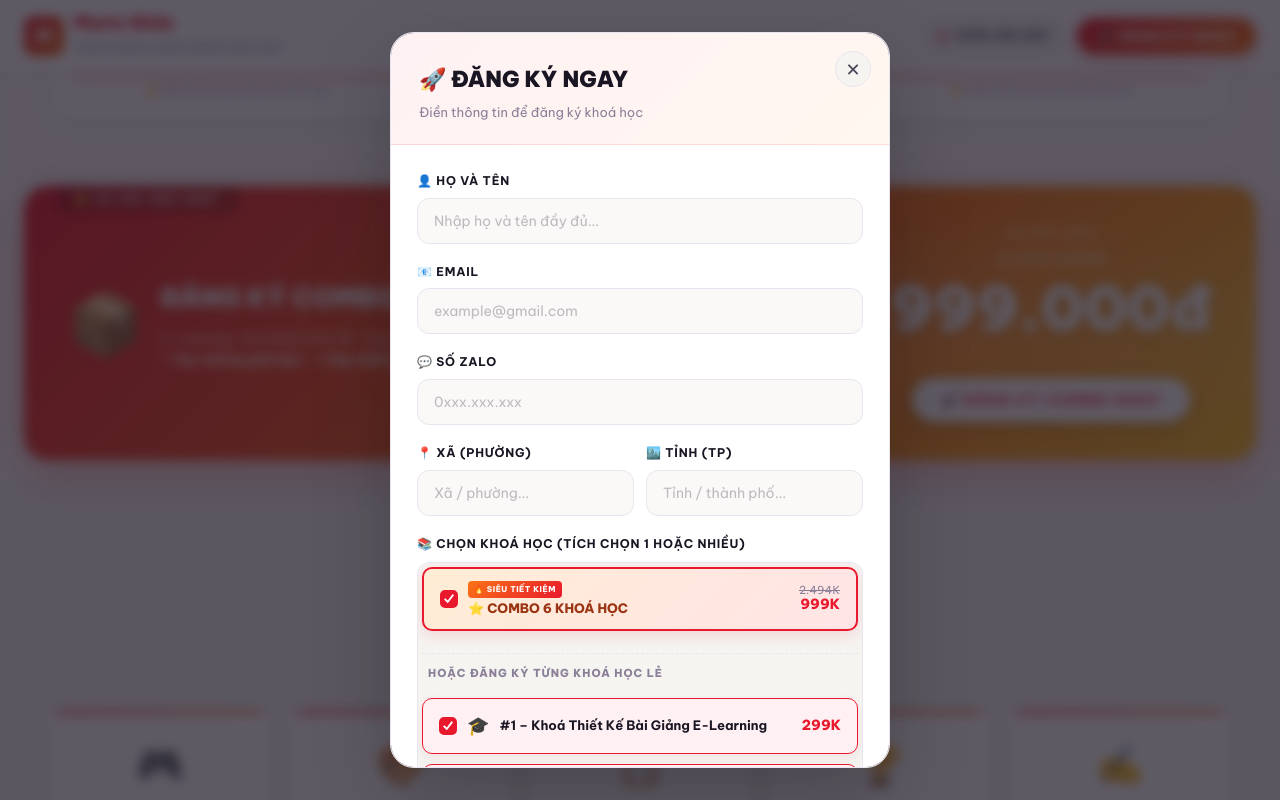
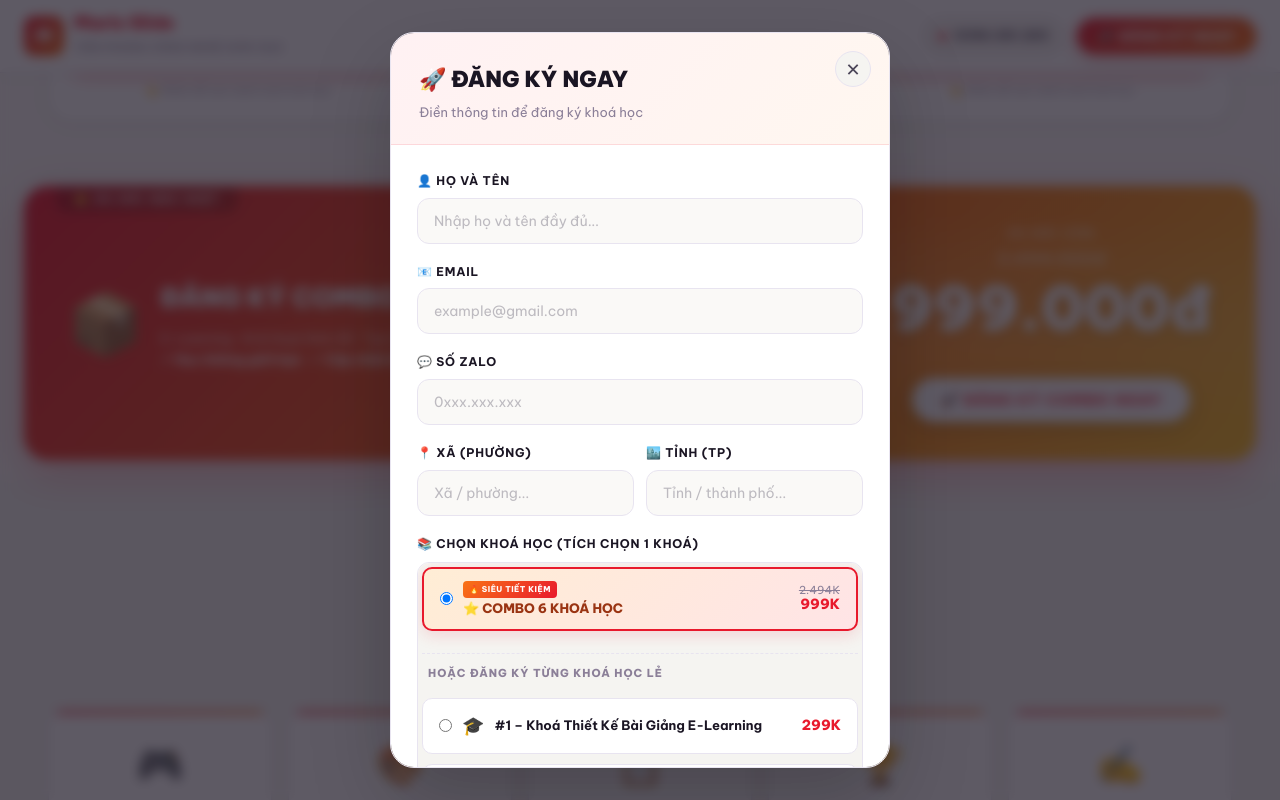
Before and after one commit to Marioslide339/khoahoccongnghe2_marisslide, a React (Vite) app: page / in a window 1280 px wide. Both pictures are taken after a click on the button "🚀 ĐĂNG KÝ COMBO NGAY". Shown: the part 1636-2436 px from the top of the page. Built offline with nearby package versions, Linux system fonts and the light colour scheme.

Commit message:
Update App.tsx

```diff
--- a/src/App.tsx
+++ b/src/App.tsx
@@ -588,43 +588,21 @@ function RegisterModal({ defaultCourse = '', onClose, onPayment }: RegisterModal
   const [form, setForm] = useState({
     name: '', email: '', zalo: '', ward: '', province: '',
   });
-  const [selectedCourses, setSelectedCourses] = useState<string[]>(() => {
-    if (defaultCourse === 'Combo 6 Khoá Học - 999K') {
-      return COURSES.map(c => c.title);
-    } else if (defaultCourse) {
-      return [defaultCourse];
-    }
-    return [];
+  const [selectedCourse, setSelectedCourse] = useState<string>(() => {
+    if (defaultCourse) return defaultCourse;
+    return '';
   });
   const [loading, setLoading] = useState(false);
   const [success, setSuccess] = useState(false);
   const [error, setError] = useState('');
 
-  const isComboSelected = selectedCourses.length === COURSES.length;
-
-  const handleToggleCombo = () => {
+  const handleSelectCourse = (title: string) => {
     setError('');
-    if (isComboSelected) {
-      setSelectedCourses([]);
-    } else {
-      setSelectedCourses(COURSES.map(c => c.title));
-    }
+    setSelectedCourse(title);
   };
 
-  const handleToggleCourse = (title: string) => {
-    setError('');
-    setSelectedCourses(prev => {
-      if (prev.includes(title)) {
-        return prev.filter(t => t !== title);
-      } else {
-        return [...prev, title];
-      }
-    });
-  };
-
-  const getPaymentDetails = (selected: string[]) => {
-    const isAll = selected.length === COURSES.length;
-    if (isAll) {
+  const getPaymentDetails = (selected: string) => {
+    if (selected === 'Combo 6 Khoá Học - 999K') {
       return {
         courseName: 'Combo 6 Khoá Học - 999K',
         price: 999000,
@@ -632,7 +610,7 @@ function RegisterModal({ defaultCourse = '', onClose, onPayment }: RegisterModal
       };
     }
 
-    if (selected.length === 0) {
+    if (!selected) {
       return {
         courseName: '',
         price: 0,
@@ -640,42 +618,15 @@ function RegisterModal({ defaultCourse = '', onClose, onPayment }: RegisterModal
       };
     }
 
-    let totalPrice = 0;
-    const codes: string[] = [];
-    const names: string[] = [];
-
-    COURSES.forEach(c => {
-      if (selected.includes(c.title)) {
-        const payInfo = COURSE_PAY[c.title];
-        if (payInfo) {
-          totalPrice += payInfo.price;
-          codes.push(payInfo.code);
-          names.push(c.title);
-        }
-      }
-    });
-
-    if (totalPrice >= 999000) {
-      return {
-        courseName: 'Combo 6 Khoá Học - 999K',
-        price: 999000,
-        code: 'COMBO',
-      };
-    }
-
+    const payInfo = COURSE_PAY[selected];
     return {
-      courseName: names.join(', '),
-      price: totalPrice,
-      code: codes.join(' '),
+      courseName: selected,
+      price: payInfo ? payInfo.price : 0,
+      code: payInfo ? payInfo.code : '',
     };
   };
 
-  const { price: currentPrice, code: currentCode, courseName: currentCourseName } = getPaymentDetails(selectedCourses);
-  const rawSum = selectedCourses.reduce((sum, title) => {
-    const payInfo = COURSE_PAY[title];
-    return sum + (payInfo ? payInfo.price : 0);
-  }, 0);
-  const isComboUpgrade = !isComboSelected && selectedCourses.length > 0 && rawSum >= 999000;
+  const { price: currentPrice, code: currentCode, courseName: currentCourseName } = getPaymentDetails(selectedCourse);
 
   const handleChange = (e: React.ChangeEvent<HTMLInputElement>) => {
     setForm(prev => ({ ...prev, [e.target.name]: e.target.value }));
@@ -689,7 +640,7 @@ function RegisterModal({ defaultCourse = '', onClose, onPayment }: RegisterModal
     if (!form.zalo.trim()) return setError('⚠️ Vui lòng nhập số Zalo');
     if (!form.ward.trim()) return setError('⚠️ Vui lòng nhập xã / phường');
     if (!form.province.trim()) return setError('⚠️ Vui lòng nhập tỉnh / thành phố');
-    if (selectedCourses.length === 0) return setError('⚠️ Vui lòng chọn ít nhất một khoá học');
+    if (!selectedCourse) return setError('⚠️ Vui lòng chọn khoá học');
 
     setLoading(true);
     try {
@@ -751,19 +702,20 @@ function RegisterModal({ defaultCourse = '', onClose, onPayment }: RegisterModal
                 </div>
               </div>
               <div className="form-group">
-                <label className="form-lbl">📚 Chọn khoá học (Tích chọn 1 hoặc nhiều)</label>
+                <label className="form-lbl">📚 Chọn khoá học (Tích chọn 1 khoá)</label>
                 <div className="course-checklist">
                   {/* Combo Option Card */}
                   <div
-                    className={`course-check-item combo-item ${isComboSelected ? 'checked' : ''}`}
-                    onClick={handleToggleCombo}
+                    className={`course-check-item combo-item ${selectedCourse === 'Combo 6 Khoá Học - 999K' ? 'checked' : ''}`}
+                    onClick={() => handleSelectCourse('Combo 6 Khoá Học - 999K')}
                   >
                     <div className="course-check-left">
                       <input
-                        type="checkbox"
-                        checked={isComboSelected}
+                        type="radio"
+                        name="course-selection"
+                        checked={selectedCourse === 'Combo 6 Khoá Học - 999K'}
                         onChange={() => {}}
-                        className="custom-checkbox"
+                        className="custom-radio"
                       />
                       <div className="course-check-info">
                         <span className="course-check-badge">🔥 Siêu tiết kiệm</span>
@@ -780,19 +732,20 @@ function RegisterModal({ defaultCourse = '', onClose, onPayment }: RegisterModal
 
                   {/* Individual Course Cards */}
                   {COURSES.map(c => {
-                    const isChecked = selectedCourses.includes(c.title);
+                    const isChecked = selectedCourse === c.title;
                     return (
                       <div
                         key={c.id}
                         className={`course-check-item ${isChecked ? 'checked' : ''}`}
-                        onClick={() => handleToggleCourse(c.title)}
+                        onClick={() => handleSelectCourse(c.title)}
                       >
                         <div className="course-check-left">
                           <input
-                            type="checkbox"
+                            type="radio"
+                            name="course-selection"
                             checked={isChecked}
                             onChange={() => {}}
-                            className="custom-checkbox"
+                            className="custom-radio"
                           />
                           <span className="course-check-icon">{c.icon}</span>
                           <span className="course-check-title">#{c.id} – {c.title}</span>
@@ -806,21 +759,16 @@ function RegisterModal({ defaultCourse = '', onClose, onPayment }: RegisterModal
                 </div>
 
                 {/* Price Summary Box */}
-                {selectedCourses.length > 0 && (
+                {selectedCourse && (
                   <div className="price-summary-box">
                     <div className="price-summary-row">
-                      <span>Số lượng đã chọn:</span>
-                      <strong>{isComboSelected ? 6 : selectedCourses.length} khoá học</strong>
+                      <span>Đăng ký:</span>
+                      <strong>{selectedCourse === 'Combo 6 Khoá Học - 999K' ? 'Combo 6 khoá học' : '1 khoá học'}</strong>
                     </div>
                     <div className="price-summary-row highlight">
                       <span>TỔNG TIỀN TẠM TÍNH:</span>
                       <span className="summary-price">{currentPrice.toLocaleString('vi-VN')}đ</span>
                     </div>
-                    {isComboUpgrade && (
-                      <div className="combo-upgrade-tip">
-                        🎉 Đã tự động kích hoạt giá **COMBO 999K** tối ưu nhất cho bạn!
-                      </div>
-                    )}
                   </div>
                 )}
               </div>
```
